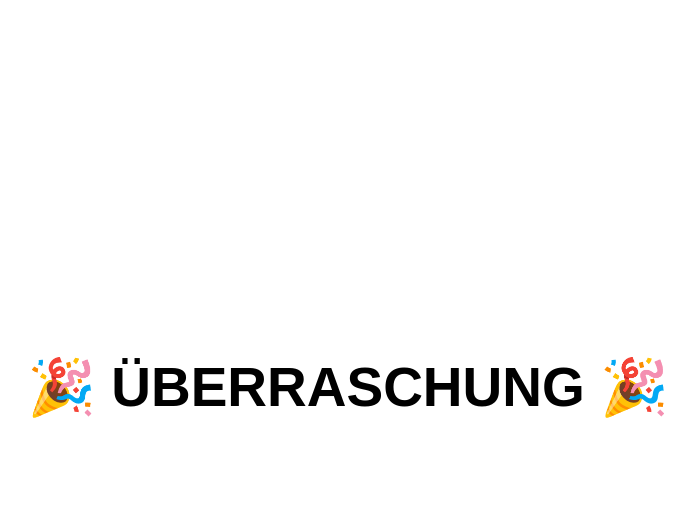
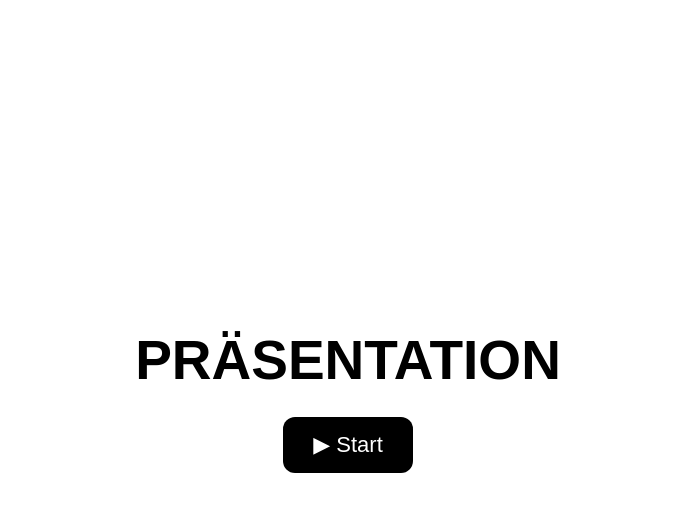
Before and after one commit to KRICCIPVP/Nichts, a website: page index.html in a window 1280 px wide. Both pictures are taken after a click on the button "▶ Start". Shown: the whole page, without its empty margins (292-987 px from the left). Drawn offline with Linux system fonts and the light colour scheme.

Commit message:
Start nur in PWA

```diff
--- a/index.html
+++ b/index.html
@@ -19,33 +19,27 @@
 
 <div id="presentation">
 
-    <!-- Folie 1 -->
     <section class="slide active" id="slide1">
         <h1>PRÄSENTATION</h1>
         <button id="startButton">▶ Start</button>
     </section>
 
-    <!-- Folie 2 -->
     <section class="slide" id="slide2">
         <h1>🎉 ÜBERRASCHUNG 🎉</h1>
     </section>
 
-    <!-- Folie 3 -->
     <section class="slide" id="slide3">
         <h1>3</h1>
     </section>
 
-    <!-- Folie 4 -->
     <section class="slide" id="slide4">
         <h1>2</h1>
     </section>
 
-    <!-- Folie 5 -->
     <section class="slide" id="slide5">
         <h1>1</h1>
     </section>
 
-    <!-- Folie 6 -->
     <section class="slide" id="slide6">
         <div id="nothing"></div>
     </section>
@@ -58,6 +52,16 @@ let currentSlide = 1;
 
 const slides = document.querySelectorAll(".slide");
 const startButton = document.getElementById("startButton");
+
+function isHomeScreenApp() {
+
+    return (
+        window.matchMedia("(display-mode: standalone)").matches ||
+        window.matchMedia("(display-mode: fullscreen)").matches ||
+        window.navigator.standalone === true
+    );
+
+}
 
 function nextSlide() {
 
@@ -80,22 +84,27 @@ function nextSlide() {
             text.textContent = "nichts";
 
             container.appendChild(text);
+
         }
+
     }
+
 }
 
 
-// Start-Button
+// Start funktioniert nur als Home-Screen-App
 startButton.addEventListener("click", function(event) {
 
     event.stopPropagation();
 
-    nextSlide();
+    if (isHomeScreenApp()) {
+        nextSlide();
+    }
 
 });
 
 
-// Auf Folien 2–5: Tippen = nächste Folie
+// Folien 2–5: Tippen = nächste Folie
 document.addEventListener("click", function() {
 
     if (currentSlide >= 2 && currentSlide < 6) {
```
Also changed, not shown: www/index.html (+18 -9 lines).
